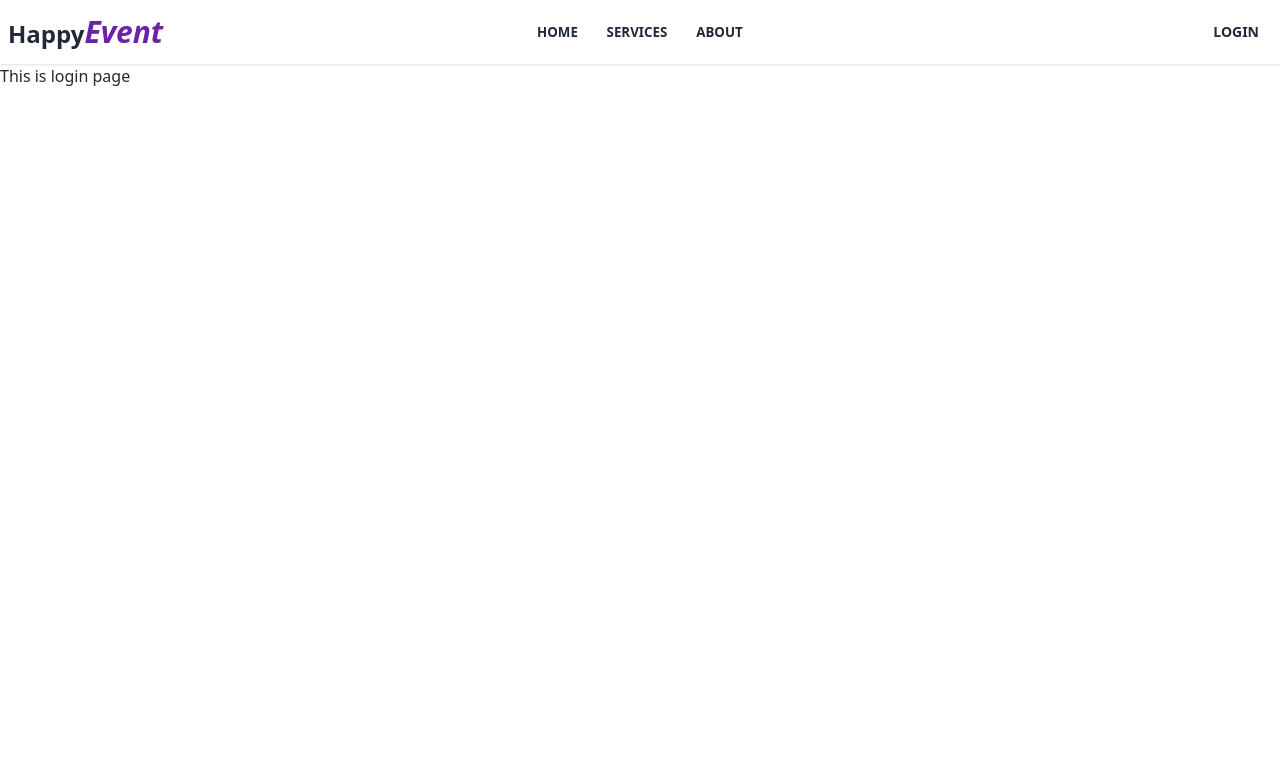
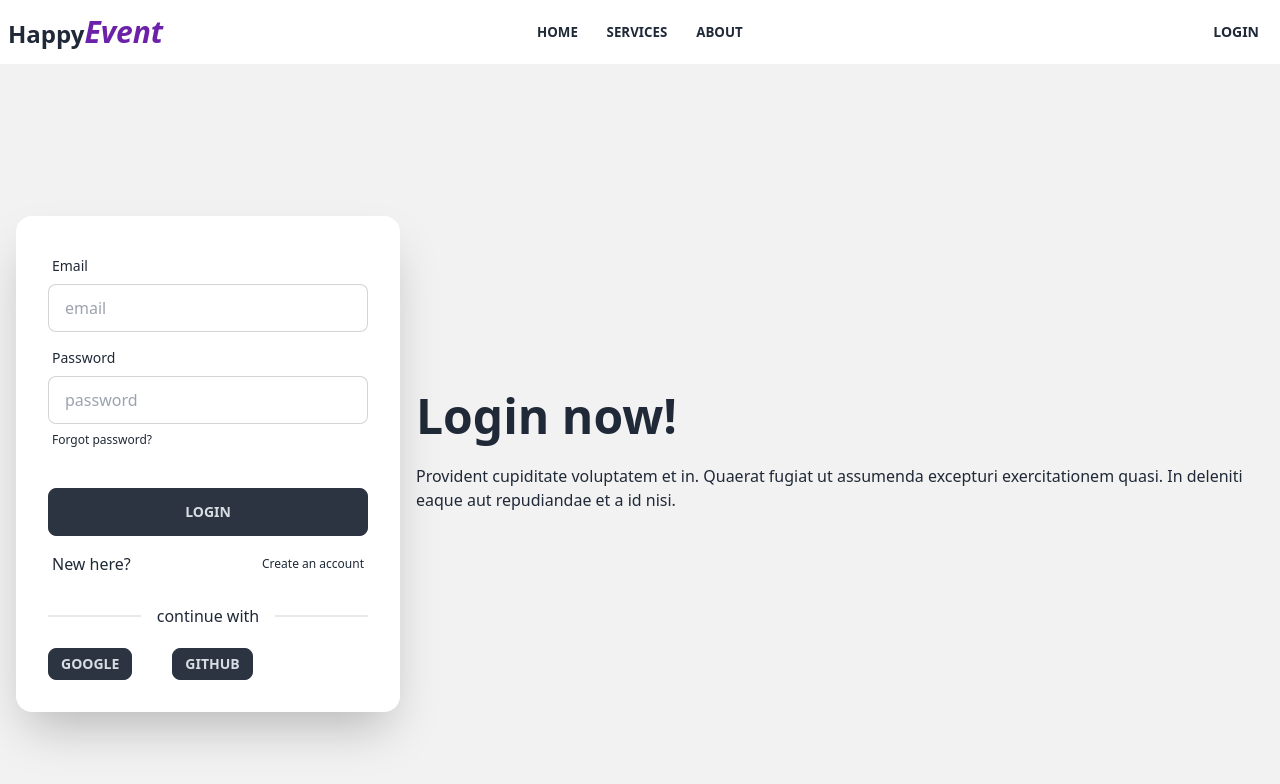
Before and after one commit to Rasibul/event-managment-project, a React (Vite) app: page /login in a window 1280 px wide. Shown: the top 784 px of the page. Built offline with nearby package versions, Linux system fonts and the light colour scheme.

Commit message:
login page added

```diff
--- a/src/Pages/Login/Login.jsx
+++ b/src/Pages/Login/Login.jsx
@@ -1,10 +1,48 @@
+import { Link } from "react-router-dom";
+import SocialLogin from "../../SocialLogin/SocialLogin";
 
 
 const Login = () => {
     return (
-        <div>
-            <h2>This is login page</h2>
-        </div>
+        <>
+            <div className="hero min-h-screen bg-base-200">
+                <div className="hero-content flex-col lg:flex-row-reverse">
+                    <div className="text-center lg:text-left">
+                        <h1 className="text-5xl font-bold">Login now!</h1>
+                        <p className="py-6">Provident cupiditate voluptatem et in. Quaerat fugiat ut assumenda excepturi exercitationem quasi. In deleniti eaque aut repudiandae et a id nisi.</p>
+                    </div>
+                    <div className="card flex-shrink-0 w-full max-w-sm shadow-2xl bg-base-100">
+                        <form  className="card-body">
+                            <div className="form-control">
+                                <label className="label">
+                                    <span className="label-text">Email</span>
+                                </label>
+                                <input type="email" placeholder="email" name = "email" required className="input input-bordered" />
+                            </div>
+                            <div className="form-control">
+                                <label className="label">
+                                    <span className="label-text">Password</span>
+                                </label>
+                                <input type="password" placeholder="password" name = "password" required className="input input-bordered" />
+                                <label className="label">
+                                    <a href="#" className="label-text-alt link link-hover">Forgot password?</a>
+                                </label>
+                            </div>
+                            <div className="form-control mt-6 p-0">
+                                <button className="btn btn-neutral">Login</button>
+                            </div>
+                            <label className="label">
+                                New here? <Link to="/register" className="label-text-alt link link-hover">Create an account</Link>
+                            </label>
+                            <SocialLogin />
+                        </form>
+
+                    </div>
+                </div>
+            </div>
+
+
+        </>
     );
 };
 
--- /dev/null
+++ b/src/Pages/Register/Register.jsx
@@ -0,0 +1,11 @@
+import React from 'react';
+
+const Register = () => {
+    return (
+        <div>
+
+        </div>
+    );
+};
+
+export default Register;
--- /dev/null
+++ b/src/SocialLogin/SocialLogin.jsx
@@ -0,0 +1,17 @@
+
+
+const SocialLogin = () => {
+    return (
+        <>
+        <div className="divider">continue with</div>
+        <div className=" flex gap-10">
+            <button
+            className="btn btn-sm btn-neutral">Google</button>
+            <button
+            className="btn btn-sm btn-neutral">Github</button>
+        </div>
+    </>
+    );
+};
+
+export default SocialLogin;
```
Also changed, not shown: src/Router/Router.jsx (+6 -1 lines).
